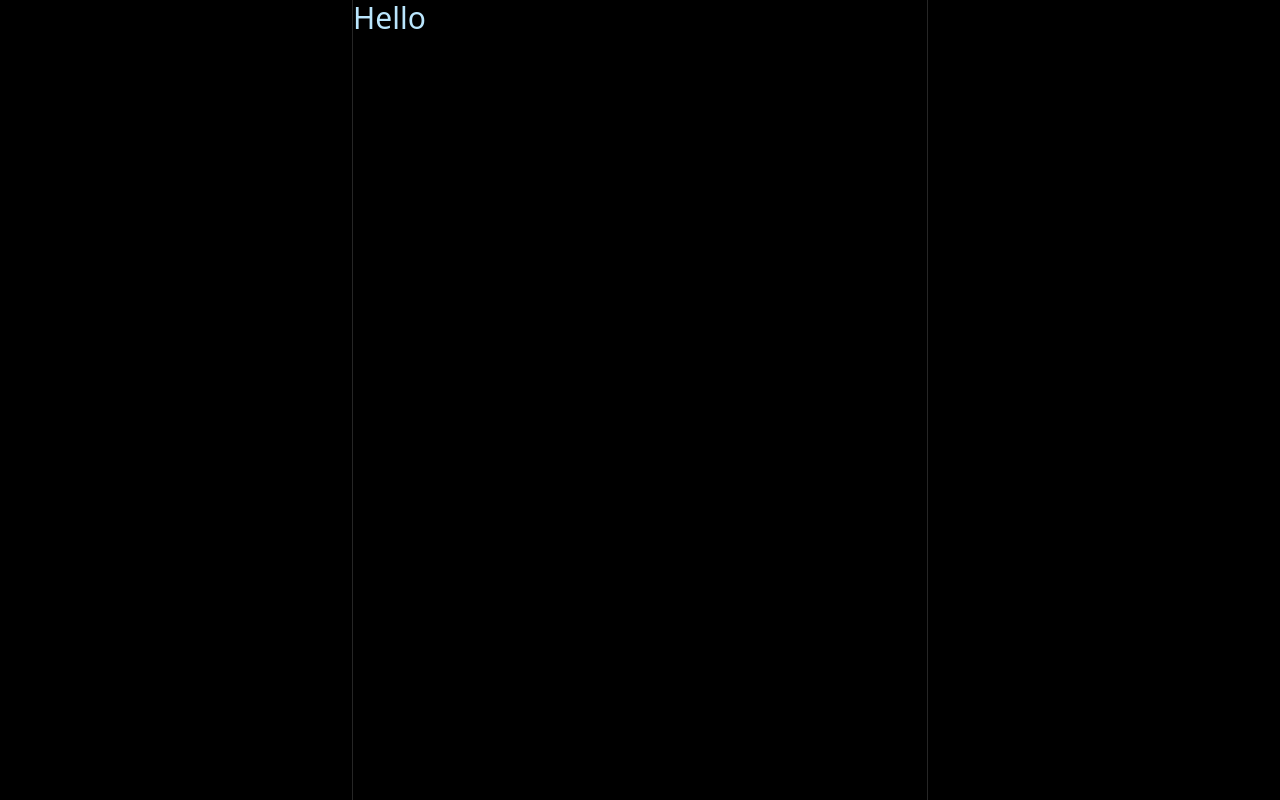
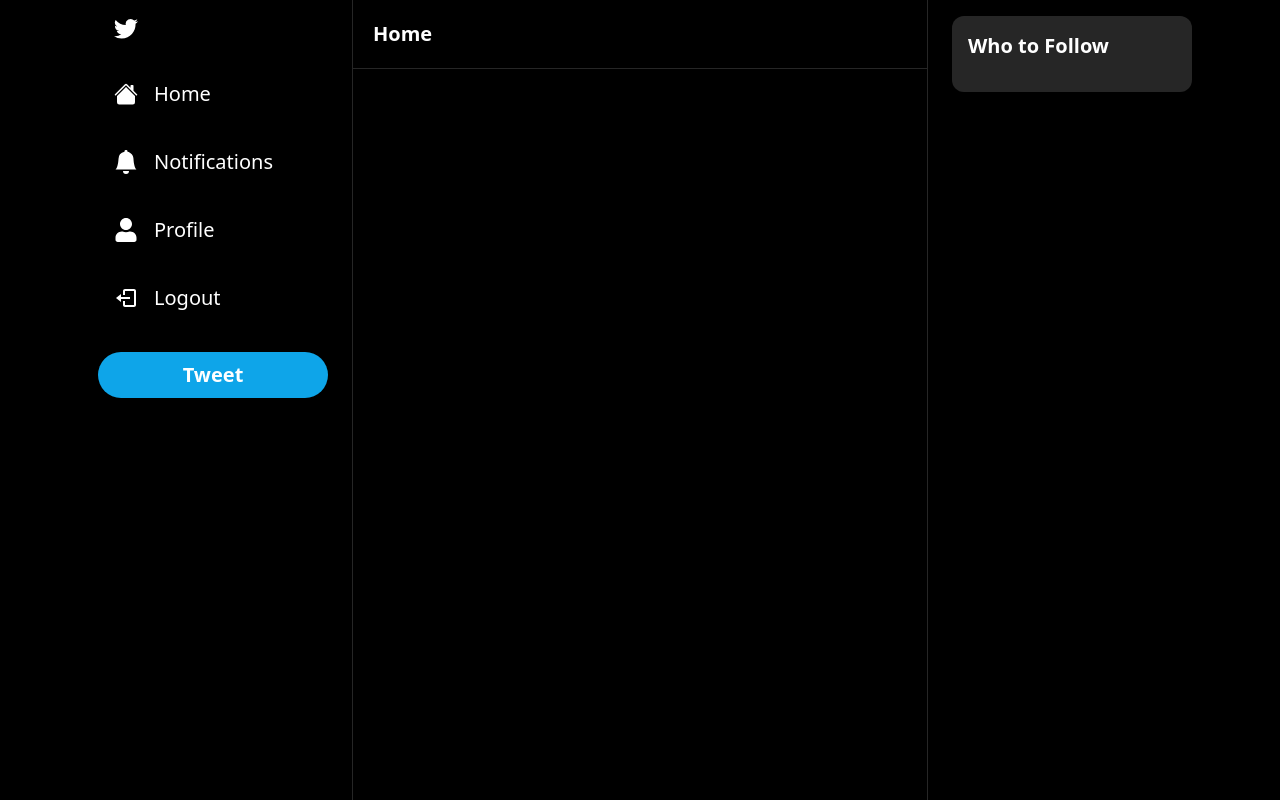
Before and after one commit to JonathanDabre/litter-twitter-clone, a Next.js app: page / in a window 1280 px wide. Built offline with nearby package versions, Linux system fonts and the light colour scheme.

Commit message:
Added Sidebar and started with header

```diff
--- /dev/null
+++ b/components/Header.tsx
@@ -0,0 +1,34 @@
+import { useRouter } from 'next/router'
+import React, {useCallback} from 'react'
+import { BiArrowBack } from 'react-icons/bi';
+
+interface HeaderProps{
+    label: string;
+    showBackArrow?: boolean;
+
+}
+
+const Header: React.FC<HeaderProps> = ({label, showBackArrow}) => {
+    const router = useRouter();
+
+
+    const handleBack = useCallback(()=>{
+        router.back();
+    }, [router])
+
+  return (
+    <div className="border-b-[1px] border-neutral-800 p-5">
+
+        <div className="flex flex-row items-center gap-2">
+            {
+                showBackArrow && (
+                    <BiArrowBack onClick={handleBack} color="white" size={20} className="cursor-pointer hover:opacity-70 transition" />
+                )
+            }
+            <h1 className='text-white text-xl font-semibold'>{label}</h1>
+        </div>
+    </div>
+  )
+}
+
+export default Header
--- a/components/Layout.tsx
+++ b/components/Layout.tsx
@@ -1,5 +1,6 @@
 import React from 'react'
 import Sidebar from './layout/Sidebar';
+import FollowBar from './layout/FollowBar';
 
 interface LayoutProps{
     children: React.ReactNode;
@@ -13,6 +14,7 @@
                 <div className='col-span-3 lg:col-span-2 border-x-[1px] border-neutral-800'>
                     {children}
                 </div>
+                <FollowBar/>
             </div>
         </div>
     </div>
--- /dev/null
+++ b/components/layout/FollowBar.tsx
@@ -0,0 +1,16 @@
+import React from 'react'
+
+const FollowBar = () => {
+  return (
+    <div className="px-6 py-4 hidden lg:block">
+        <div className="bg-neutral-800 rounded-xl p-4">
+            <h2 className="text-white text-xl font-semibold">Who to Follow</h2>
+            <div className="flex flex-col gap-6 mt-4">
+                {/* TODO USER LIST */}
+            </div>
+        </div>
+    </div>
+  )
+}
+
+export default FollowBar
--- a/components/layout/Sidebar.tsx
+++ b/components/layout/Sidebar.tsx
@@ -1,5 +1,10 @@
 import React from 'react'
-import {BsHouseFill} from 'react-icons/bs';
+import {BsBellFill, BsHouseFill} from 'react-icons/bs';
+import {FaUser} from 'react-icons/fa'
+import {BiLogOut} from 'react-icons/bi'
+import SidebarLogo from './SidebarLogo';
+import SidebarItem from './SidebarItem';
+import SidebarTweetButton from './SidebarTweetButton';
 
 const Sidebar = () => {
 
@@ -8,11 +13,34 @@
       label: 'Home',
       href: '/',
       icon: BsHouseFill
+    },
+    {
+      label: 'Notifications',
+      href: '/notifications',
+      icon: BsBellFill,
+    },
+    {
+      label: 'Profile',
+      href: '/users/123',
+      icon: FaUser
     }
   ]
 
   return (
-    <div>Sidebar</div>
+    <div className='col-span-1 h-full pr-4 md:pr-6'>
+      <div className="flex flex-col items-end">
+        <div className="space-y-2 lg:w-[230px]">
+          <SidebarLogo/>
+          {
+            items.map((item)=>(
+              <SidebarItem key={item.href} href={item.href} label={item.label} icon={item.icon}/>
+            ))
+          }
+          <SidebarItem onClick={()=> {}} icon={BiLogOut}  label="Logout"/>
+          <SidebarTweetButton/>
+        </div>
+      </div>
+    </div>
   )
 }
 
--- /dev/null
+++ b/components/layout/SidebarItem.tsx
@@ -0,0 +1,39 @@
+import React from 'react'
+import {IconType} from 'react-icons'
+
+//Prop type declaration. "?" indicates optional prop.
+interface SidebarItemProps {
+    label: string;
+    href?: string;
+    icon: IconType;
+    onClick?: ()=>void;
+
+}
+
+// React.FC short form for React Functional Component
+// <SidebarItemProps> indicates what type of props the functional component should receive.
+// Props are destructured there itself.
+const SidebarItem: React.FC<SidebarItemProps> = (
+    {
+        label,
+        href,
+        icon: Icon,
+        onClick
+    }
+) => {
+  return (
+    <div className="flex flex-row items-center">
+        <div className="relative rounded-full h-14 w-14 flex items-center justify-center p-4 hover:bg-slate-300 hover:bg-opacity-10 cursor-pointer lg:hidden">
+            <Icon size={28} color='white'/>
+        </div>
+        <div className="relative hidden lg:flex items-center gap-4 p-4 rounded-full hover:bg-slate-300 hover:opacity-10 cursor-pointer">
+            <Icon size={24} color='white'/>
+            <p className="hidden lg:block text-white text-xl">
+                {label}
+            </p>
+        </div>
+    </div>
+  )
+}
+
+export default SidebarItem
--- /dev/null
+++ b/components/layout/SidebarLogo.tsx
@@ -0,0 +1,18 @@
+import { useRouter } from 'next/router'
+import React from 'react'
+import { BsTwitter } from 'react-icons/bs';
+
+
+
+const SidebarLogo = () => {
+
+    const router = useRouter();
+
+  return (
+    <div onClick={()=> router.push('/')} className="rounded-full h-14 w-14 p-4 flex items-center justify-center hover:bg-blue-300 hover:bg-opacity-10 cursor-pointer transition ">
+        <BsTwitter size={28} color="white"/>
+    </div>
+  )
+}
+
+export default SidebarLogo
--- /dev/null
+++ b/components/layout/SidebarTweetButton.tsx
@@ -0,0 +1,26 @@
+import { useRouter } from 'next/router'
+import React from 'react'
+import { FaFeather } from 'react-icons/fa';
+
+const SidebarTweetButton = () => {
+
+    const router = useRouter();
+
+
+
+  return (
+    <div onClick={()=> router.push('/')}>
+        <div className="mt-6 lg:hidden rounded-full h-14 w-14 p-4 flex items-center justify-center bg-sky-500 hover:bg-opacity-80 transition cursor-pointer">
+            <FaFeather size={24} color="white" />
+        </div>
+
+        <div className='mt-6 hidden lg:block px-4 py-2 rounded-full bg-sky-500 hover:bg-opacity-90 cursor-pointer transition'>
+            <p className='hidden lg:block text-center font-semibold text-white text-[20px]'>
+                Tweet
+            </p>
+        </div>
+    </div>
+  )
+}
+
+export default SidebarTweetButton
--- a/pages/index.tsx
+++ b/pages/index.tsx
@@ -1,12 +1,13 @@
 import Image from 'next/image'
 import { Inter } from 'next/font/google'
+import Header from '../components/Header'
 
 const inter = Inter({ subsets: ['latin'] })
 
 export default function Home() {
   return (
-    <div className='text-3xl text-sky-200'>
-      Hello
-    </div>
+   <>
+      <Header label="Home" />
+   </>
   )
 }
```
